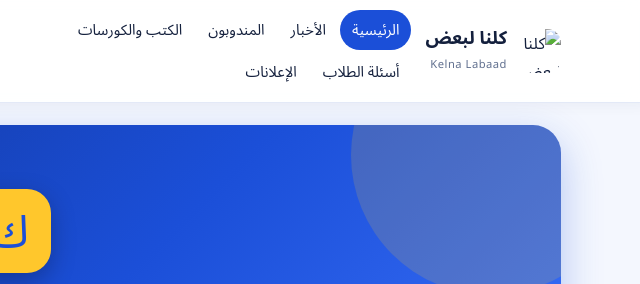
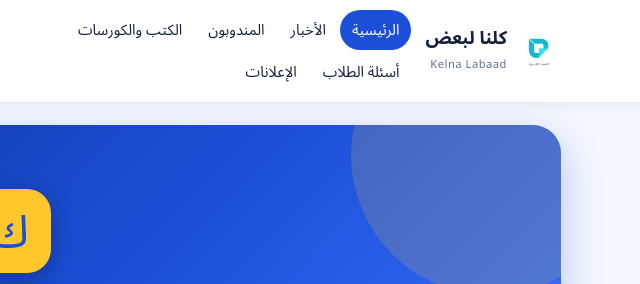
Before and after one commit to Ali148lb/kelna-deploy, a website: page public/index.html in a window 1280 px wide. Shown: the top 284 px of the page, 631-1271 px from the left. Drawn offline with Linux system fonts and the light colour scheme; no server answers.

Commit message:
Change logo image from logo.jpg to logo.png

```diff
--- a/public/index.html
+++ b/public/index.html
@@ -12,7 +12,7 @@
 <body>
 <header class="top"><div class="wrap bar">
   <a class="brand" href="#/"><span class="logo">
-  <img src="/logo.jpg" alt="كلنا لبعض">
+  <img src="/logo.png" alt="كلنا لبعض">
 </span><span><b>كلنا لبعض</b><small>Kelna Labaad</small></span></a>
   <button id="burger" aria-label="القائمة">☰</button>
   <nav id="nav" aria-label="التنقل الرئيسي"></nav>
```
